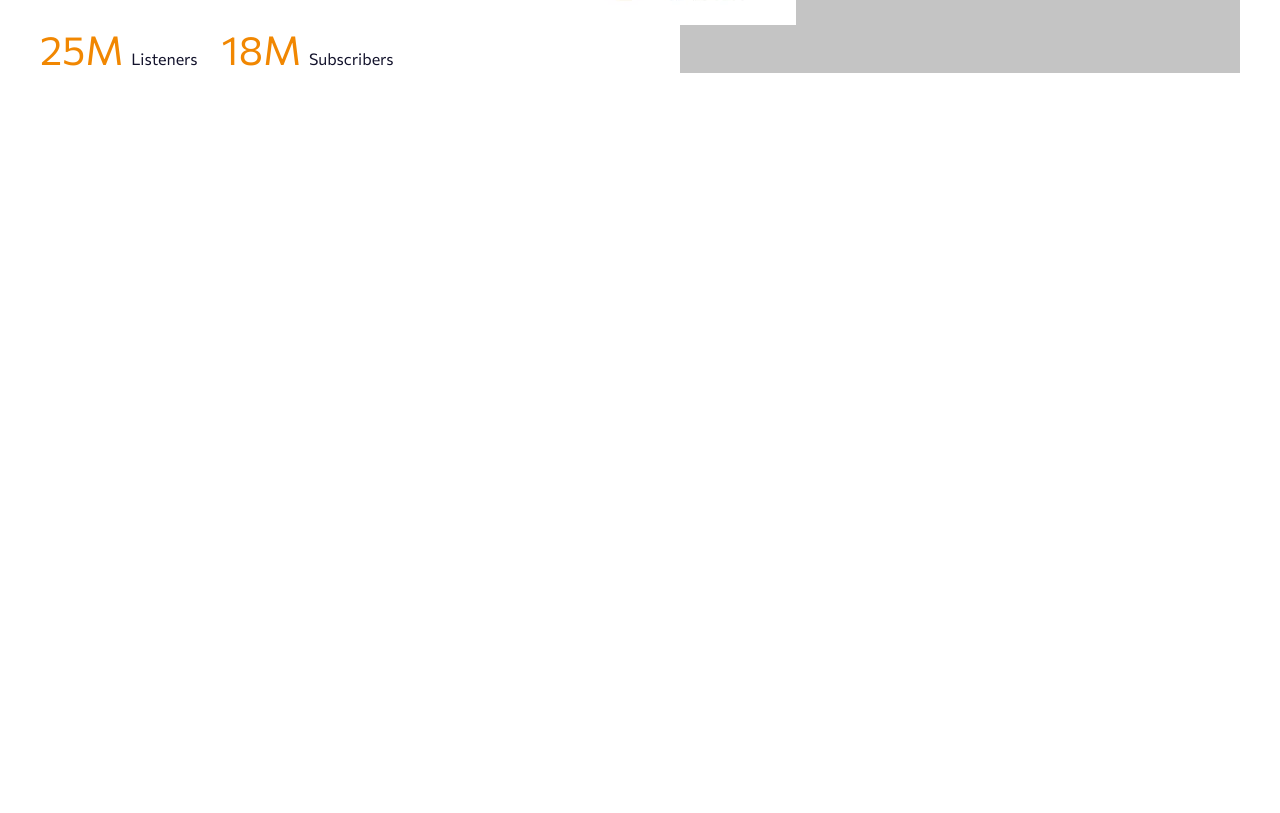
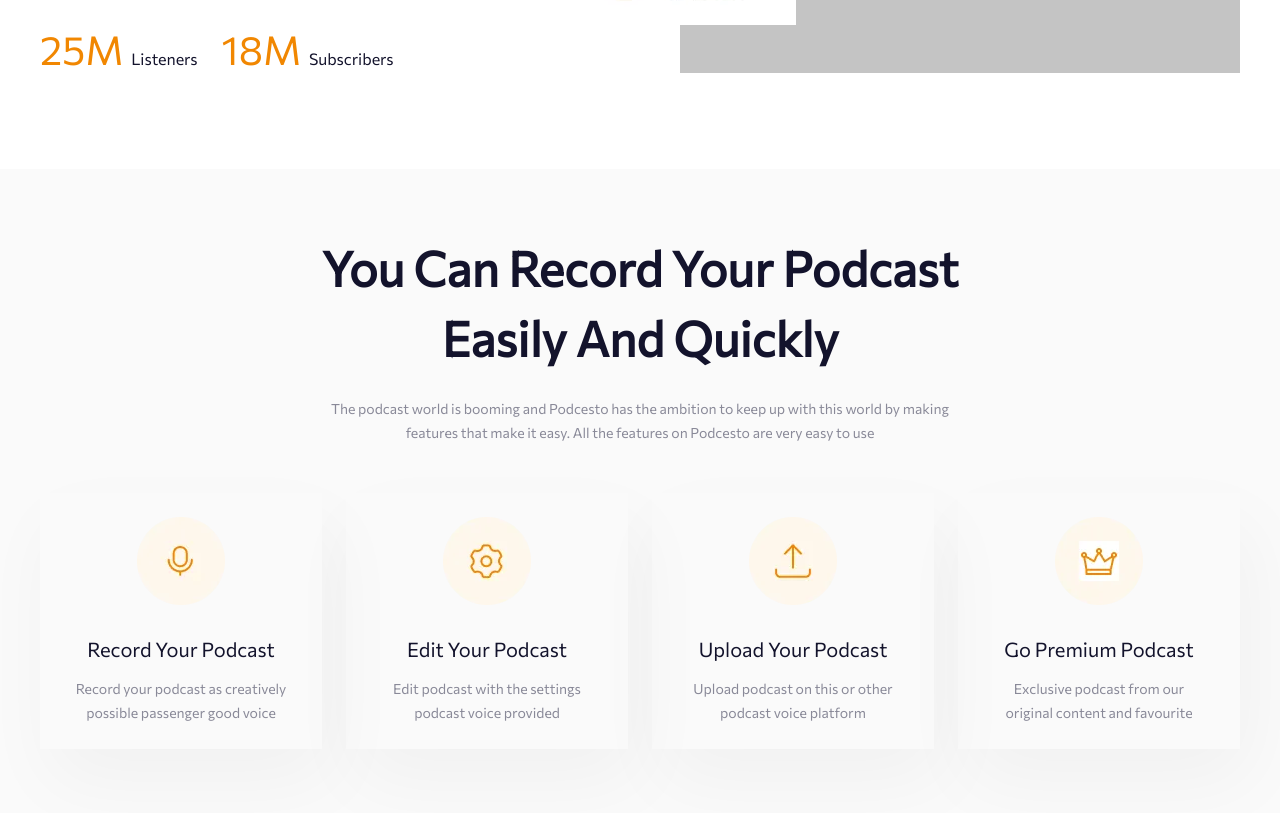
Before and after one commit to arafatYasir/MERN-Project-8, a plain HTML site: page index.html in a window 1280 px wide. Shown: the part 583-1396 px from the top of the page. Before the commit the page ends 800 px from the top, so only its background shows below. Drawn offline with Linux system fonts and the light colour scheme.

Commit message:
Podcast Section Complete

```diff
--- a/css/style.css
+++ b/css/style.css
@@ -83,10 +83,12 @@ p {
     margin-top: 48px;
     padding-bottom: 96px;
 }
+
 #banner .wrapper {
     display: flex;
     align-items: center;
 }
+
 #banner .title {
     color: #13132C;
     font-family: Commissioner;
@@ -149,3 +151,64 @@ p {
     font-weight: 400;
     line-height: normal;
 }
+
+/* ----Podcast Section---- */
+#podcast {
+    padding: 64px 0;
+    background: #fafafa;
+}
+
+#podcast .title {
+    color: #13132C;
+    text-align: center;
+    font-family: Commissioner;
+    font-size: 48px;
+    font-weight: 600;
+    line-height: 70px;
+    text-transform: capitalize;
+    max-width: 643px;
+    margin: 0 auto;
+    margin-bottom: 24px;
+}
+
+#podcast .description {
+    color: #898998;
+    text-align: center;
+    font-family: Commissioner;
+    font-size: 14px;
+    font-weight: 400;
+    line-height: 24px;
+    max-width: 620px;
+    margin: 0 auto;
+}
+
+#podcast .wrapper {
+    display: flex;
+    justify-content: space-between;
+    margin-top: 48px;
+}
+
+#podcast .item {
+    max-width: 282px;
+    box-shadow: 10px 32px 72px 0px rgba(15, 13, 35, 0.04);
+    padding: 24px 35px;
+}
+
+#podcast .item h4 {
+    color: #13132C;
+    text-align: center;
+    font-family: Commissioner;
+    font-size: 20px;
+    font-weight: 500;
+    margin-top: 32px;
+}
+
+#podcast .item p {
+    color: #898998;
+    text-align: center;
+    font-family: Commissioner;
+    font-size: 14px;
+    font-weight: 400;
+    line-height: 24px;
+    margin-top: 16px;
+}
--- a/index.html
+++ b/index.html
@@ -78,6 +78,59 @@
         </section>
     </header>
 
+    <main>
+        <!-- Podcast Section -->
+        <section id="podcast">
+            <div class="container">
+                <h2 class="title">You can record your podcast
+                    easily and quickly</h2>
+                <p class="description">The podcast world is booming and Podcesto has the ambition to keep up with this
+                    world by making
+                    features that make it easy. All the features on Podcesto are very easy to use</p>
+
+                <div class="wrapper">
+                    <div class="item">
+                        <div class="d-flex justify-content-center">
+                            <img src="./images/podcast_icon_1.webp" alt="Icon">
+                        </div>
+                        <div>
+                            <h4>Record Your Podcast</h4>
+                            <p>Record your podcast as creatively
+                                possible passenger good voice</p>
+                        </div>
+                    </div>
+                    <div class="item">
+                        <div class="d-flex justify-content-center">
+                            <img src="./images/podcast_icon_2.webp" alt="Icon">
+                        </div>
+                        <div>
+                            <h4>Edit Your Podcast</h4>
+                            <p>Edit podcast with the settings podcast voice provided</p>
+                        </div>
+                    </div>
+                    <div class="item">
+                        <div class="d-flex justify-content-center">
+                            <img src="./images/podcast_icon_3.webp" alt="Icon">
+                        </div>
+                        <div>
+                            <h4>Upload Your Podcast</h4>
+                            <p>Upload podcast on this or other podcast voice platform</p>
+                        </div>
+                    </div>
+                    <div class="item">
+                        <div class="d-flex justify-content-center">
+                            <img src="./images/podcast_icon_4.webp" alt="Icon">
+                        </div>
+                        <div>
+                            <h4>Go Premium Podcast</h4>
+                            <p>Exclusive podcast from our original content and favourite</p>
+                        </div>
+                    </div>
+                </div>
+            </div>
+        </section>
+    </main>
+
     <script src="./js/bootstrap.min.js"></script>
 </body>
 
```
Also changed, not shown: images/podcast_icon_1.webp (added), images/podcast_icon_2.webp (added), images/podcast_icon_3.webp (added), images/podcast_icon_4.webp (added).
